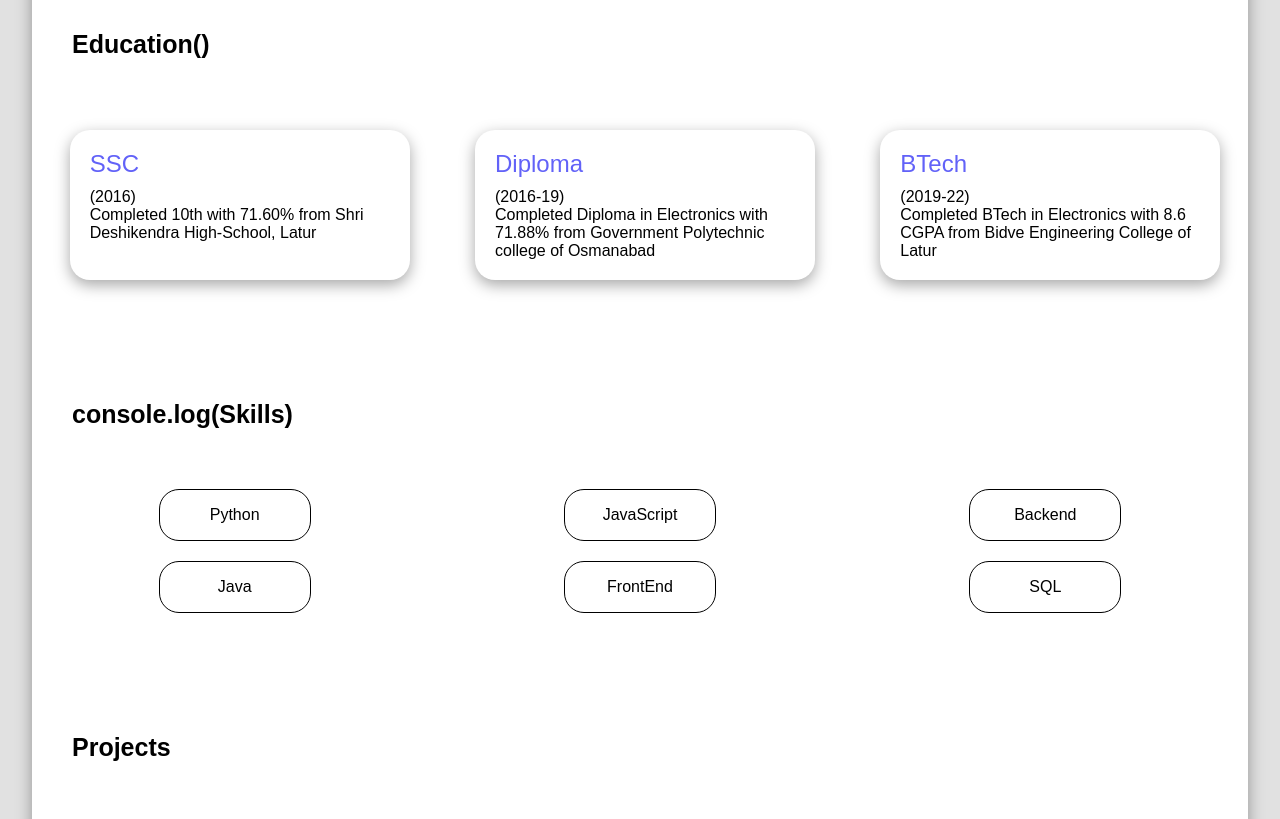
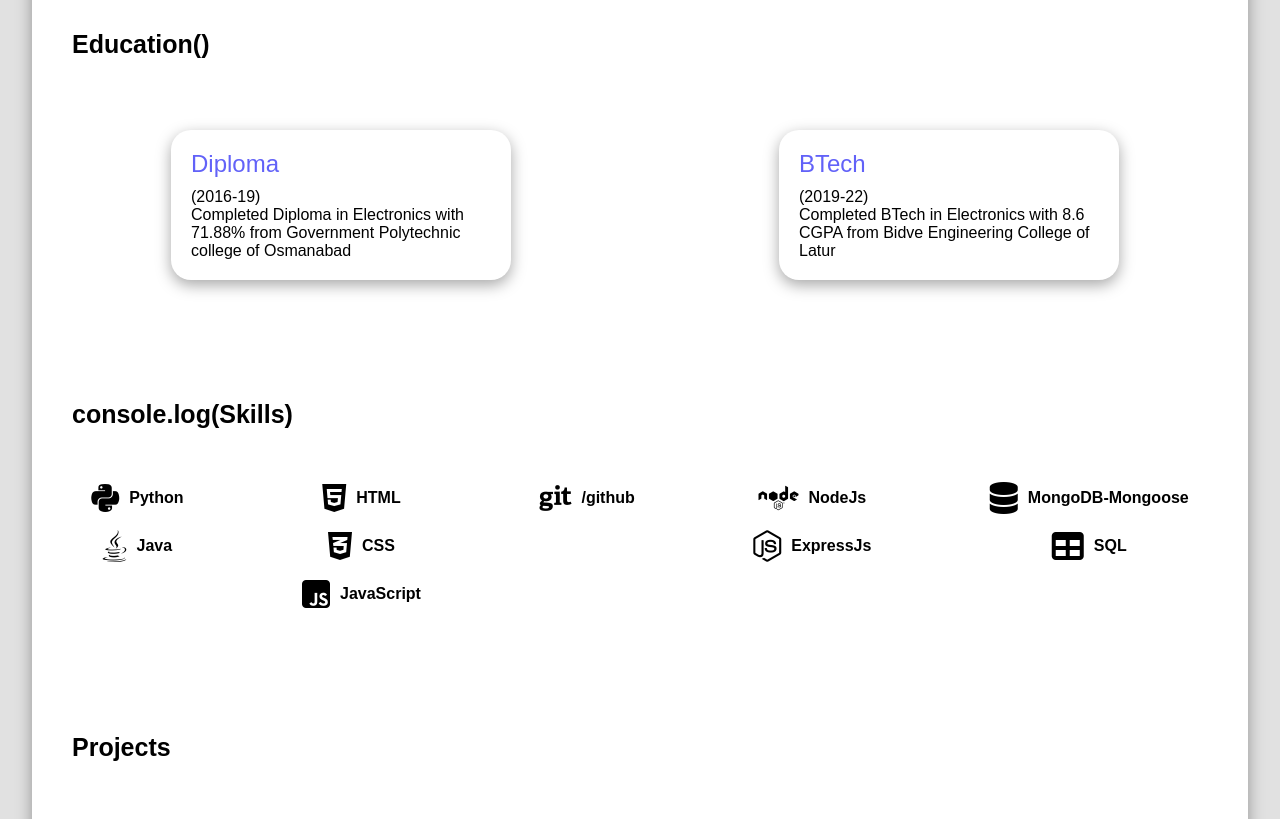
Before and after one commit to rushibelkunde/Portfolio, a plain HTML site: page index.html in a window 1280 px wide. Shown: the part 560-1379 px from the top of the page. Drawn offline with Linux system fonts and the light colour scheme.

Commit message:
skills change

```diff
--- a/index.html
+++ b/index.html
@@ -49,11 +49,11 @@
         <section class="education hidden" >
 
 
-            <div class="eduCard">
+            <!-- <div class="eduCard">
                 <h1>SSC</h1>
                 <h4>(2016)</h4>
                 <h4>Completed 10th with 71.60% from Shri Deshikendra High-School, Latur</h4>
-            </div>
+            </div> -->
 
             <div class="eduCard">
                 <h1>Diploma</h1>
@@ -74,16 +74,25 @@
         <h1 class="sectionTitle">console.log(Skills)</h1>
         <section class="skills hidden" id="skills">
             <div>
-                <div class="skill">Python</div>
-                <div class="skill">Java</div>
+                <div class="skill"><i class="fa-brands fa-python fa-2xl"></i><h4 style="margin-left: 10px;">Python</h4></div>
+                <div class="skill"><i class="fa-brands fa-java fa-2xl"></i><h4 style="margin-left: 10px;">Java</h4></div>
             </div>
             <div>
-                <div class="skill">JavaScript</div>
-            <div class="skill">FrontEnd</div>
+                <div class="skill"><i class="fa-brands fa-html5 fa-2xl"></i><h4 style="margin-left: 10px;">HTML</h4></div>
+                <div class="skill"><i class="fa-brands fa-css3-alt fa-2xl"></i><h4 style="margin-left: 10px;">CSS</h4></div>
+                <div class="skill"><i class="fa-brands fa-square-js fa-2xl"></i><h4 style="margin-left: 10px;">JavaScript</h4></div>
             </div>
             <div>
-                <div class="skill">Backend</div>
-                 <div class="skill">SQL</div>
+
+                 <div class="skill"><i class="fa-brands fa-git fa-2xl"></i><h4 style="margin-left: 10px;">/github</h4></div>
+            </div>
+            <div>
+                <div class="skill"><i class="fa-brands fa-node fa-2xl"></i><h4 style="margin-left: 10px;">NodeJs</h4></div>
+                 <div class="skill"><i class="fa-brands fa-node-js fa-2xl"></i><h4 style="margin-left: 10px;">ExpressJs</h4></div>
+            </div>
+            <div>
+                <div class="skill"><i class="fa-solid fa-database fa-2xl"></i><h4 style="margin-left: 10px;">MongoDB-Mongoose</h4></div>
+                 <div class="skill"><i class="fa-solid fa-table fa-2xl"></i><h4 style="margin-left: 10px;">SQL</h4></div>
             </div>
         </section>
 
--- a/style.css
+++ b/style.css
@@ -195,15 +195,14 @@ body{
 
 }
 
+
 .skill{
-    width: 150px;
-    height: 50px;
-    border-radius: 20px;
-    border: 1px solid black;
+
+
     display: flex;
     align-items: center;
     justify-content: center;
-    margin-bottom: 20px;
+    margin-bottom: 30px;
     background-color: white;
     color: black;
 
@@ -273,7 +272,7 @@ body{
     opacity: 0.8;
     transform: scale(1.5);
 }
-@keyframes animation {
+/* @keyframes animation {
 
     from{
         background-color: white;
@@ -287,7 +286,7 @@ body{
 
     }
 
-}
+} */
 .hidden{
     transform: translateX(-150px);
     opacity: 0;
```
Also changed, not shown: static/JavaScript.png (added), static/python.png (added).
